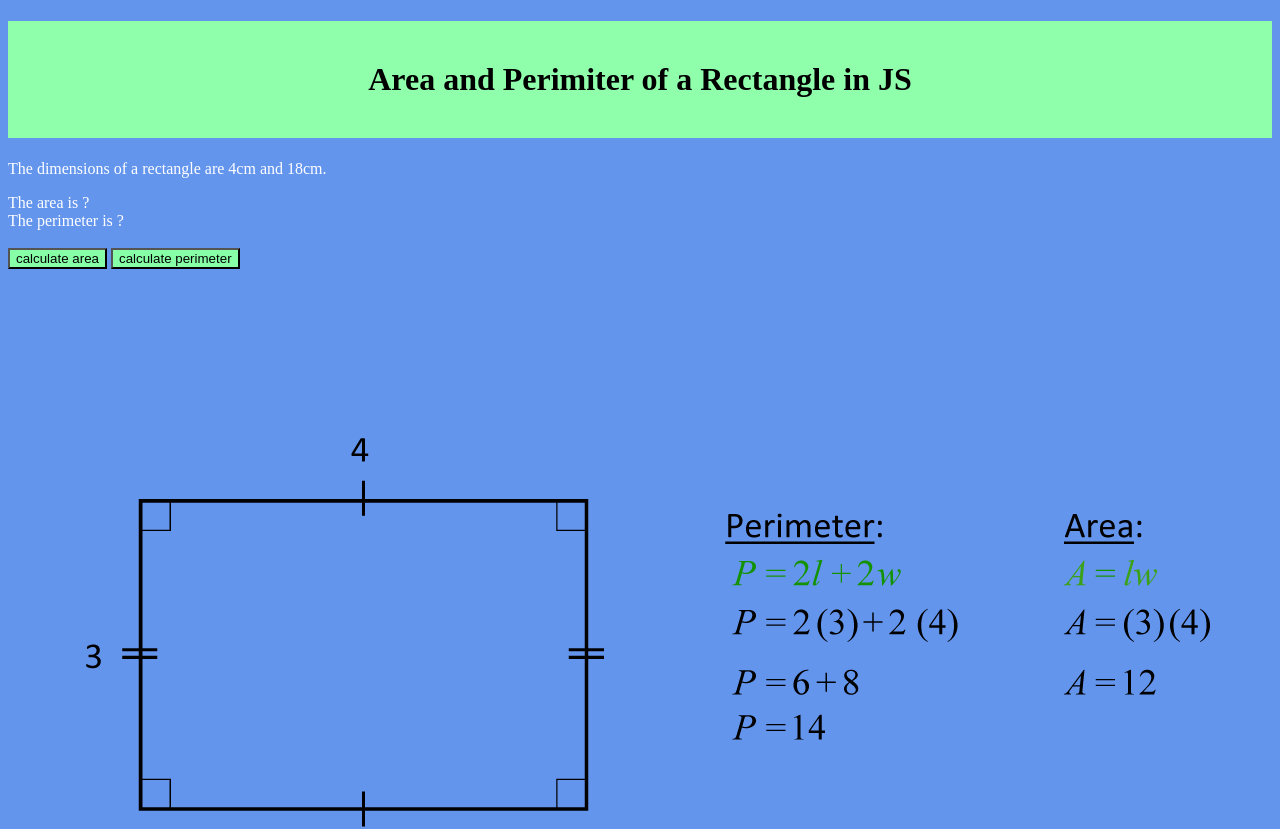
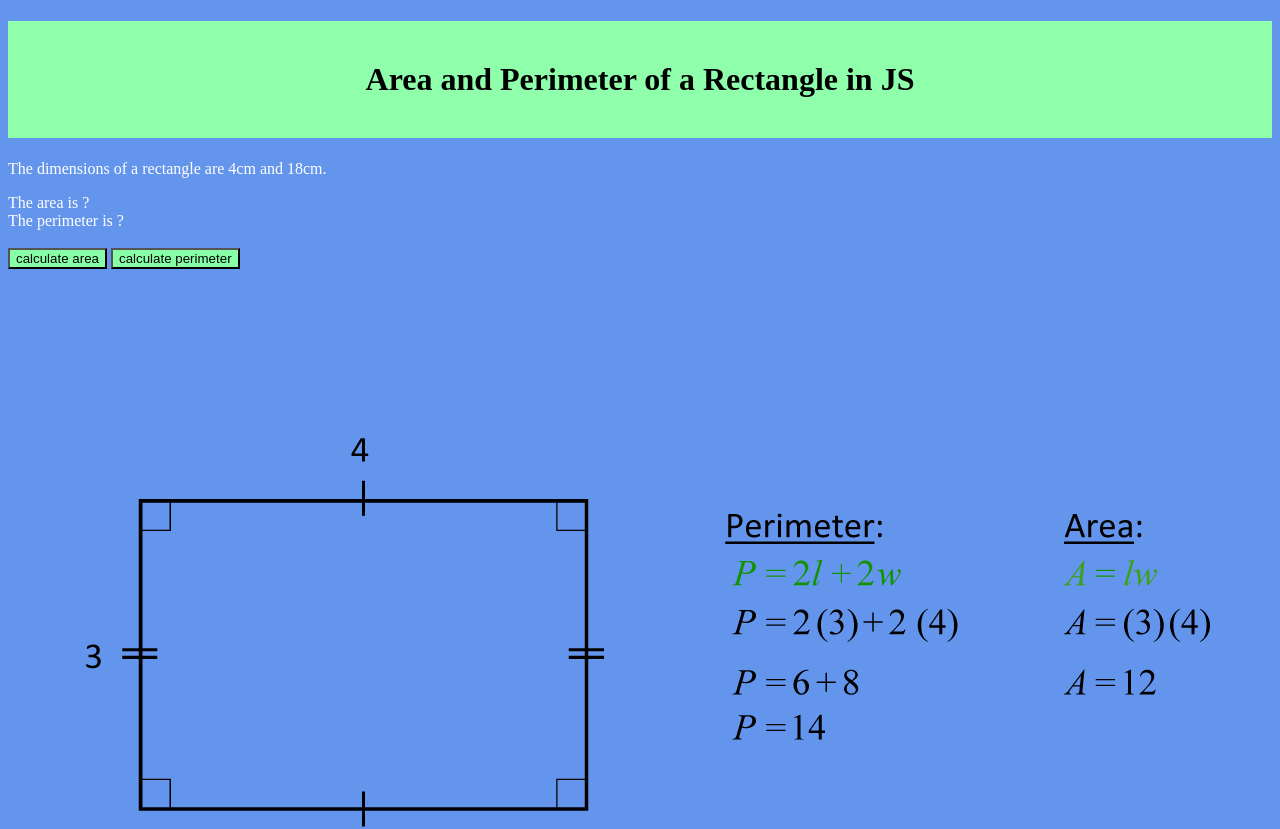
Before and after one commit to ICS20-Programming-LoganR/Unit2-02-HTML-AreaPerRectangle, a plain HTML site: page index.html in a window 1280 px wide. Shown: the top 829 px of the page. Drawn offline with Linux system fonts and the light colour scheme.

Commit message:
fixed a minor error in the index.html file

```diff
--- a/index.html
+++ b/index.html
@@ -8,7 +8,7 @@
     <meta name="keywords" content="immaculata, ics2o">
     <meta name="author" content="Logan Rodriguez">
     <meta name="viewport" content="width=device-width, initial-scale=1.0">
-  <title>Area and Perimiter in JS</title>
+  <title>Area and Perimeter in JS</title>
 	<!-- For the favicon on this page -->
 <link rel="apple-touch-icon" sizes="180x180" href="favicon/apple-touch-icon.png">
 <link rel="icon" type="image/png" sizes="32x32" href="favicon/favicon-32x32.png">
@@ -21,15 +21,15 @@
 <body>
   <!-- Script -->
   <script src="./js/script.js"></script>
-   <b><h1>Area and Perimiter of a Rectangle in JS</h1></b>
+   <b><h1>Area and Perimeter of a Rectangle in JS</h1></b>
   <p>The dimensions of a rectangle are 4cm and 18cm.</p>
 
  <div id="multiply-math">The area is ?</div>
     <div id="add-math">The perimeter is ?</div>
   <br>
   <!-- buttons -->
- <button onclick="calculateA">calculate area</button>
-   <button onclick="calculateP">calculate perimeter</button>
+ <button onclick="calculateA()">calculate area</button>
+   <button onclick="calculateP()">calculate perimeter</button>
 
   <img src="rectangle.png" alt="Formulas">
 </body>
--- a/js/script.js
+++ b/js/script.js
@@ -3,7 +3,7 @@
 
 function calculateA() {
   //Calculations for area and perimiter
-  document.getElementById('multiply-math').innerHTML = 'The area is' + (4 * 18)
+  document.getElementById('multiply-math').innerHTML = 'The area is ' + (4 * 18)
 }
 
   function calculateP() {
```
